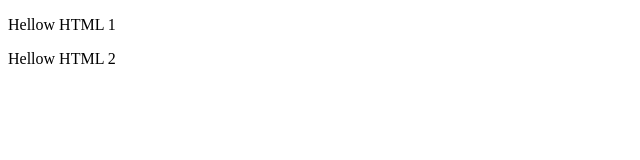
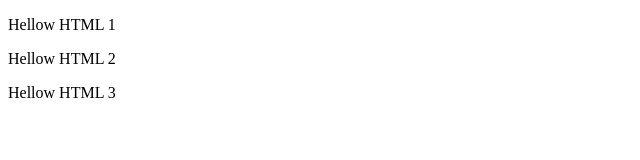
Before and after one commit to KevinSilva02/bootcamp-devjr, a plain HTML site: page index.html in a window 1280 px wide. Shown: the whole page, without its empty margins (0-640 px from the left). Drawn offline with Linux system fonts and the light colour scheme.

Commit message:
segunda alteração

```diff
--- a/index.html
+++ b/index.html
@@ -8,6 +8,7 @@
 <body>
     <p> Hellow HTML 1</p>
     <p> Hellow HTML 2</p>
+    <p> Hellow HTML 3</p>
 
 </body>
 </html>
```
